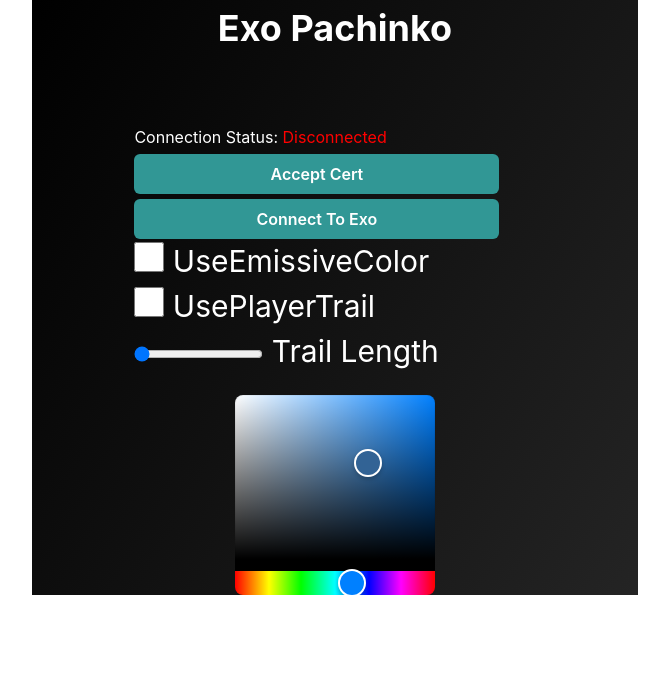
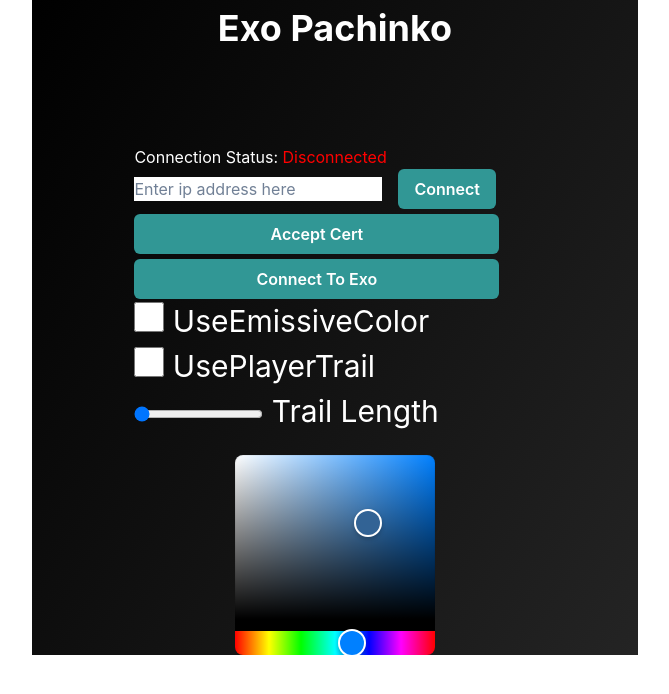
Before and after one commit to NathanBarquiraSphere/ExoPachinkoWeb, a React (Create React App) app in the folder exopachinkoweb/: page / in a window 1280 px wide. Shown: the top 694 px of the page, without its empty margins (305-974 px from the left). Built offline with nearby package versions, Linux system fonts and the light colour scheme.

Commit message:
Re-adding connect to ip widget

```diff
--- a/exopachinkoweb/src/App.tsx
+++ b/exopachinkoweb/src/App.tsx
@@ -94,7 +94,7 @@ const App = () => {
               <Box>
                 <ZoneChoiceComponent inNetworkingManager={networkingManager} />
                 <IsConnectedWidget inNetworkingManager={networkingManager} />
-                {/* <ConnectWidget connectFunction={connectToServer} /> */}
+                <ConnectWidget connectFunction={connectToServer} />
                 <AcceptCertButtonExo />
                 <ConnectExoWidget connectFunction={connectToServer} />
                 <EmissiveCheckBox inNetworkingManager={networkingManager} />
```
